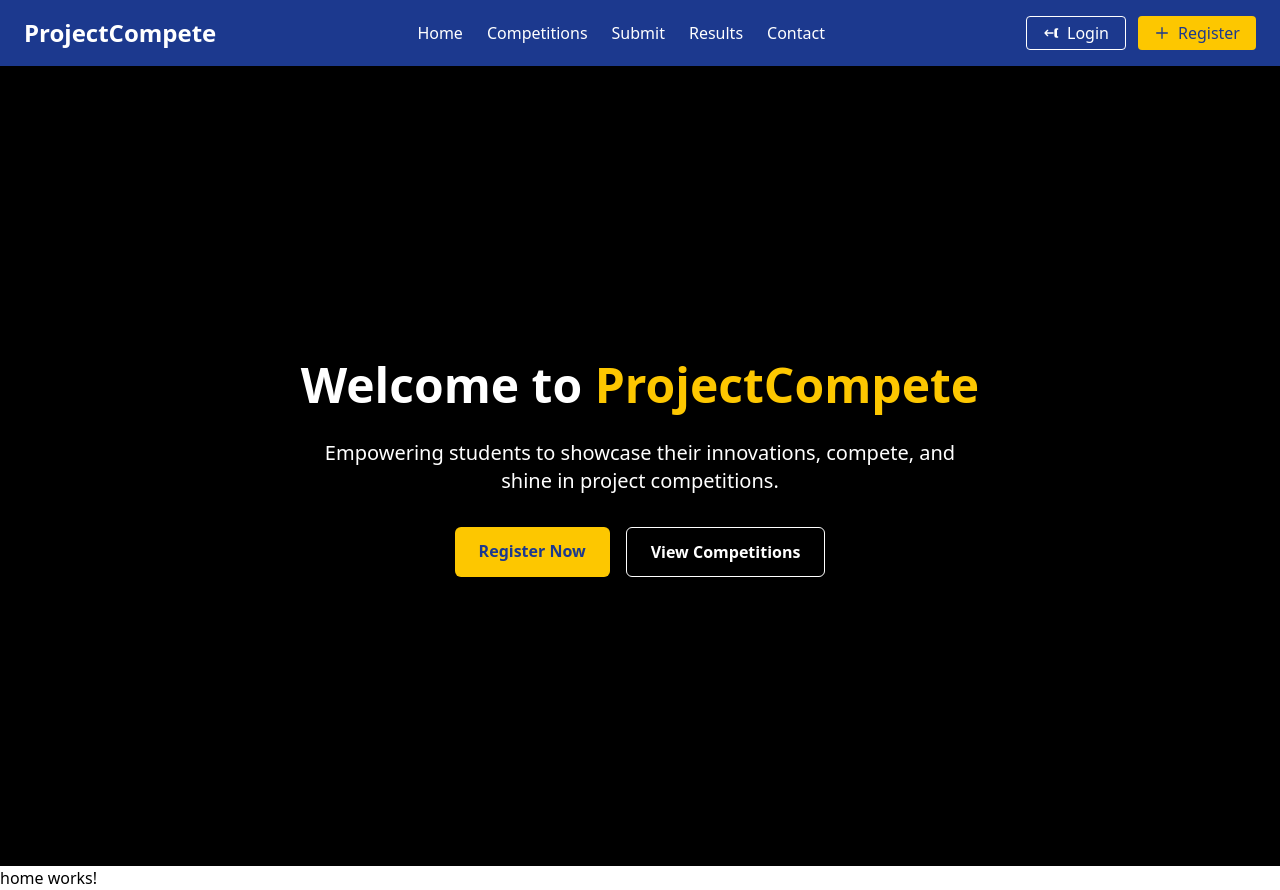
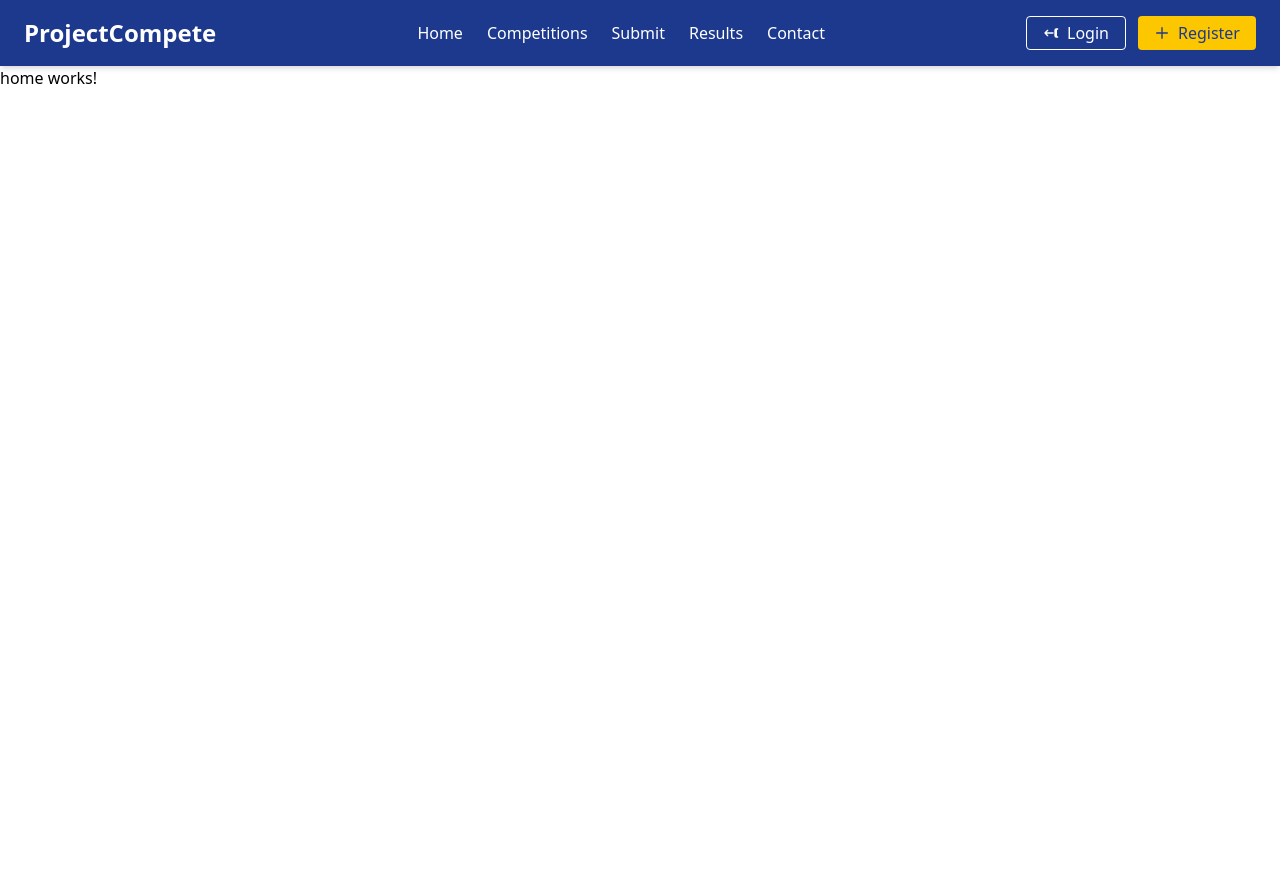
Before and after one commit to Chandru136/college-project-competition-app, an Angular app: page /home in a window 1280 px wide. After the commit the page ends 800 px from the top, so only its background shows below. Built offline with nearby package versions, Linux system fonts and the light colour scheme.

Commit message:
Update app.component.html

```diff
--- a/src/app/app.component.html
+++ b/src/app/app.component.html
@@ -9,7 +9,7 @@
       <li><a href="#" class="hover:text-yellow-400 transition">Contact</a></li>
     </ul>
     <div class="hidden md:flex space-x-3">
-      <button
+      <a routerLink="/login"
         class="flex items-center border border-white rounded px-4 py-1 hover:bg-yellow-400 hover:text-blue-900 transition">
         <svg xmlns="http://www.w3.org/2000/svg" class="h-4 w-4 mr-2" fill="none" viewBox="0 0 24 24"
           stroke="currentColor">
@@ -17,42 +17,17 @@
             d="M15 12H3m0 0l4-4m-4 4l4 4m13-8v8a2 2 0 002 2h-2a2 2 0 01-2-2V8a2 2 0 012-2h2a2 2 0 00-2 2z" />
         </svg>
         Login
-      </button>
-      <button class="flex items-center bg-yellow-400 text-blue-900 rounded px-4 py-1 hover:bg-yellow-300 transition">
+      </a>
+      <a routerLink="/register"
+        class="flex items-center bg-yellow-400 text-blue-900 rounded px-4 py-1 hover:bg-yellow-300 transition">
         <svg xmlns="http://www.w3.org/2000/svg" class="h-4 w-4 mr-2" fill="none" viewBox="0 0 24 24"
           stroke="currentColor">
           <path stroke-linecap="round" stroke-linejoin="round" stroke-width="2" d="M12 4v16m8-8H4" />
         </svg>
         Register
-      </button>
+      </a>
     </div>
   </div>
 </nav>
 
-<section class="relative min-h-screen bg-cover bg-center bg-no-repeat flex items-center justify-center text-white"
-  style="background-image: url('/assets/images/college.jpg');">
-  <!-- Dark overlay -->
-  <div class="absolute inset-0 bg-black bg-opacity-60"></div>
-
-  <!-- Hero Content -->
-  <div class="relative z-10 text-center px-6">
-    <h1 class="text-4xl md:text-5xl font-extrabold leading-tight mb-6">
-      Welcome to <span class="text-yellow-400">ProjectCompete</span>
-    </h1>
-    <p class="text-lg md:text-xl mb-8 max-w-2xl mx-auto">
-      Empowering students to showcase their innovations, compete, and shine in project competitions.
-    </p>
-    <div class="flex flex-col sm:flex-row gap-4 justify-center">
-      <a routerLink="/register"
-        class="bg-yellow-400 text-blue-900 px-6 py-3 rounded-md font-semibold hover:bg-yellow-300 transition">
-        Register Now
-      </a>
-      <a routerLink="/competitions"
-        class="border border-white px-6 py-3 rounded-md font-semibold hover:bg-white hover:text-blue-900 transition">
-        View Competitions
-      </a>
-    </div>
-  </div>
-</section>
-
 <router-outlet></router-outlet>
```
